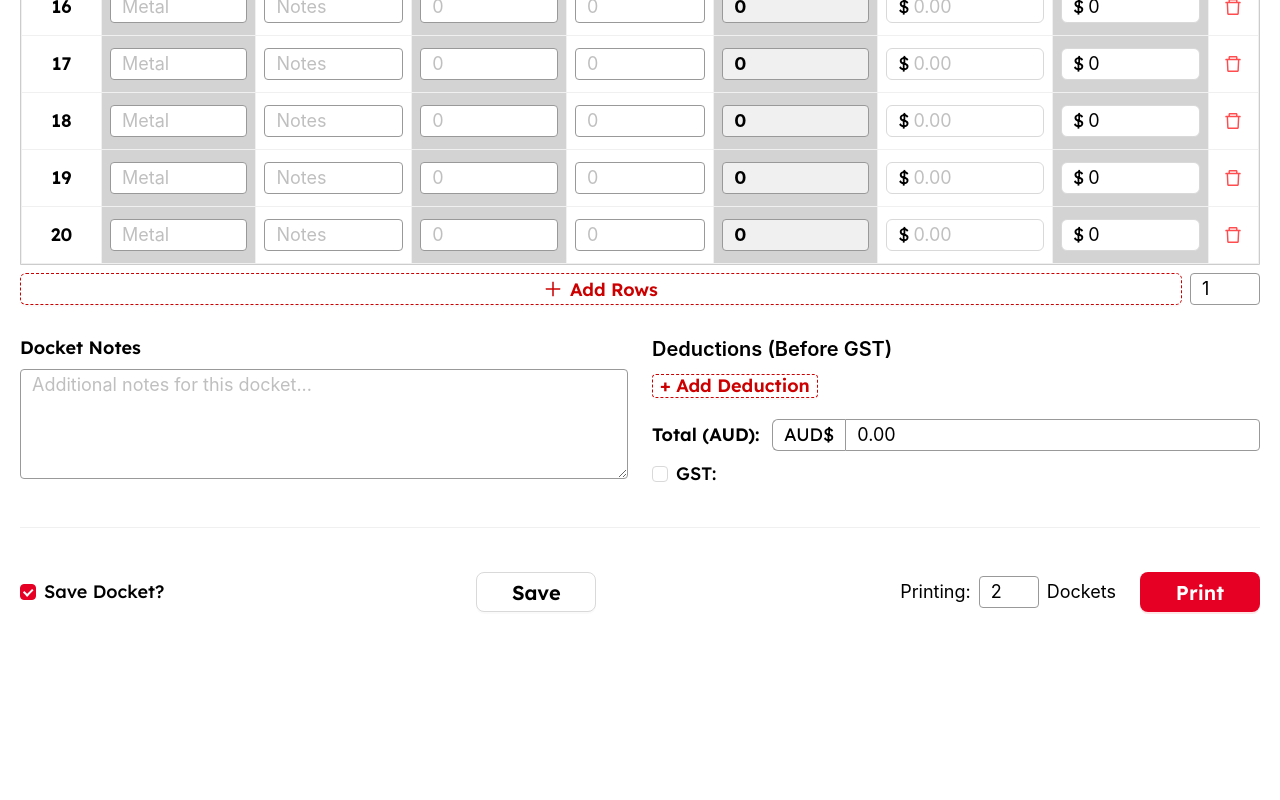
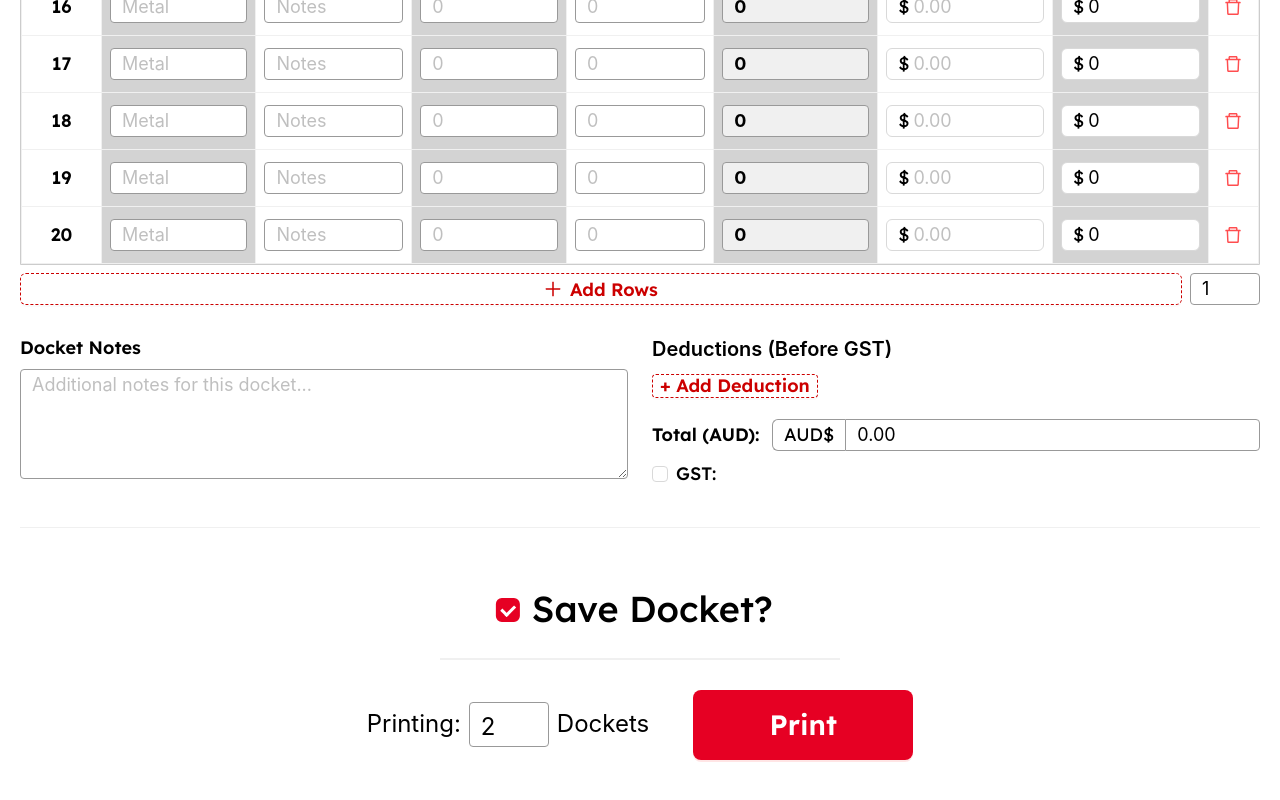
Before and after one commit to JuhilKBhatt/Weight-Docket-Maker, a React (Vite) app in the folder frontend/: page /new-docket in a window 1280 px wide. Shown: the part 1564-2364 px from the top of the page. Before the commit the page ends 2216 px from the top, so only its background shows below. Built offline with nearby package versions, Linux system fonts and the light colour scheme; a web font is replaced by a local one.

Commit message:
Actions Section Done

```diff
--- a/frontend/src/pages/docket/DocketForm.jsx
+++ b/frontend/src/pages/docket/DocketForm.jsx
@@ -203,27 +203,47 @@ export default function DocketForm() {
                     />
                 </Row>
 
+                <Divider />
                 {/* --- ACTION BUTTONS --- */}
-                <Divider />
-                <div style={{ display: 'flex', justifyContent: 'space-between', alignItems: 'center', padding: '20px 0' }}>
+                <div style={{ display: 'flex', flexDirection: 'column', alignItems: 'center', padding: '40px 0', gap: '30px' }}>
+
+                    {/* TOP: Save Checkbox */}
                     <Space>
                         <Form.Item name="saveDocket" valuePropName="checked" noStyle initialValue={true}>
-                            <Checkbox>Save Docket?</Checkbox>
+                            <Checkbox style={{ fontSize: '24px', transform: 'scale(1.5)' }}>
+                                Save Docket?
+                            </Checkbox>
                         </Form.Item>
                     </Space>
-                    <Space>
-                        <Button size="large" style={{ minWidth: 120 }}>Save</Button>
+
+                    {/* SEPARATOR: Light horizontal line */}
+                    <div style={{ width: '400px', borderBottom: '2px solid #f0f0f0' }}></div>
+
+                    {/* BOTTOM: Print Section */}
+                    <Space size="large" align="center">
+                        <Space size="small">
+                            <Text style={{ fontSize: '24px' }}>Printing:</Text>
+                            <Form.Item name="printQty" noStyle initialValue={2}>
+                                <InputNumber
+                                    min={1}
+                                    max={10}
+                                    size="large"
+                                    style={{ width: 80, fontSize: '24px', height: '45px', paddingTop: '4px' }}
+                                />
+                            </Form.Item>
+                            <Text style={{ fontSize: '24px' }}>Dockets</Text>
+                        </Space>
+
+                        <Button
+                            type="primary"
+                            size="large"
+                            htmlType="submit"
+                            style={{ minWidth: 220, height: 70, fontSize: '28px', marginLeft: '20px' }}
+                        >
+                            Print
+                        </Button>
                     </Space>
-                    <Space size="large">
-                        <Space>
-                            <Text>Printing:</Text>
-                            <Form.Item name="printQty" noStyle initialValue={2}>
-                                <InputNumber min={1} max={10} style={{ width: 60 }} />
-                            </Form.Item>
-                            <Text>Dockets</Text>
-                        </Space>
-                        <Button type="primary" size="large" htmlType="submit" style={{ minWidth: 120 }}>Print</Button>
-                    </Space>
+
                 </div>
             </Form>
         </div>
```
